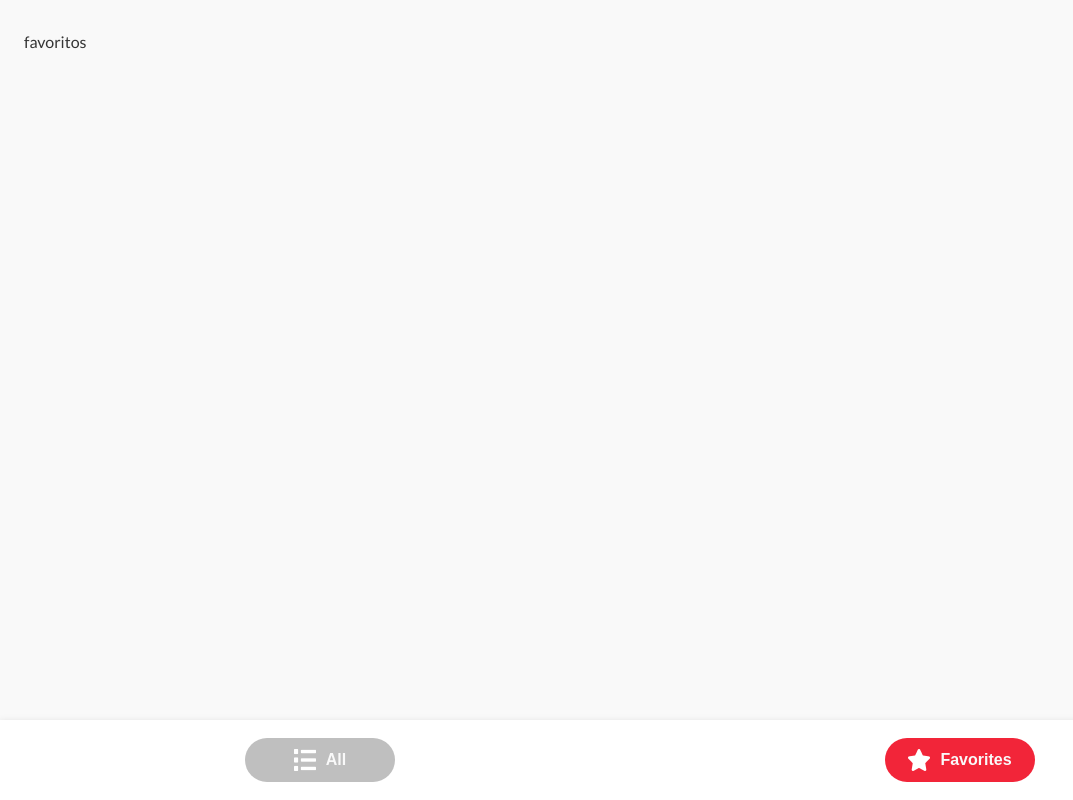
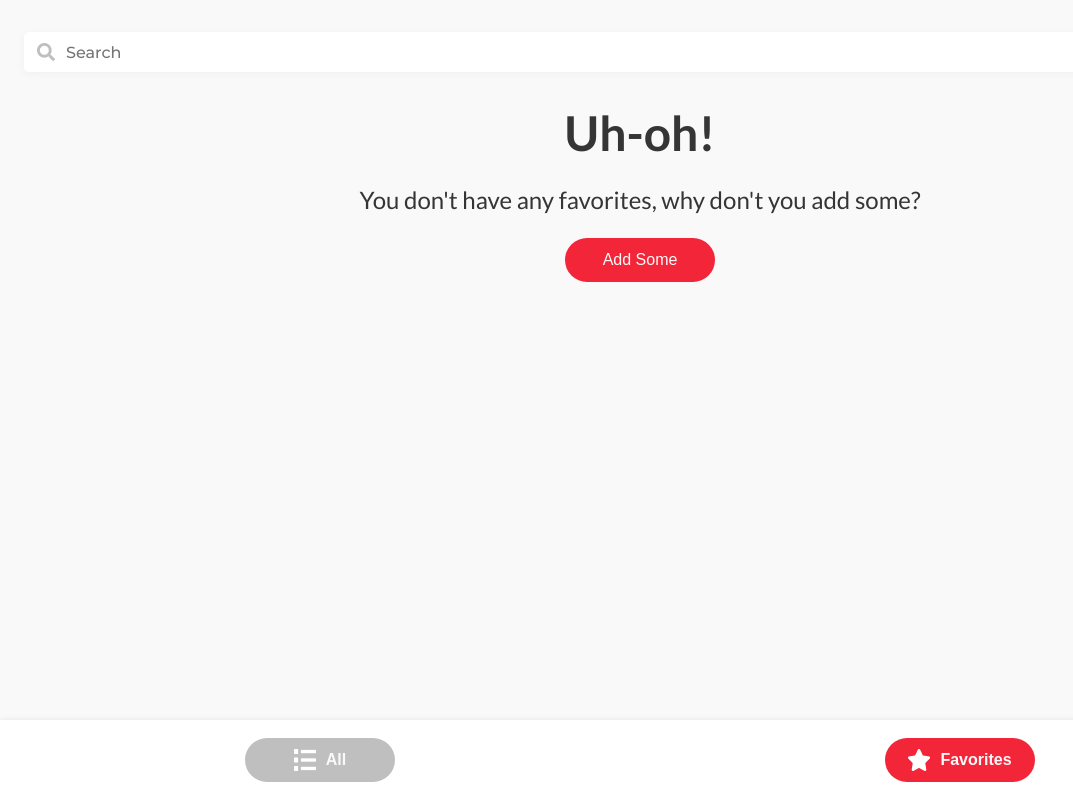
Before and after one commit to pablo-cg/pokedex-global66, a Vue app: page /pokemons/favorites in a window 1280 px wide. Shown: the whole page, without its empty margins (0-1073 px from the left). Built offline with nearby package versions, Linux system fonts and the light colour scheme.

Commit message:
lista de pokemones favoritos

```diff
--- a/src/components/views/FavoritesList.vue
+++ b/src/components/views/FavoritesList.vue
@@ -1,10 +1,51 @@
 <script setup>
-import PokemonInfoModal from '../modals/PokemonInfoModal.vue';</script>
+import PokemonInfoModal from '../modals/PokemonInfoModal.vue'
+import PokemonListItem from '../layout/PokemonListItem.vue'
+import CallToAction from '@/components/layout/CallToAction.vue'
+import { usePokemonStore } from '../../stores/pokemon'
+import { ref } from 'vue'
+
+const store = usePokemonStore()
+
+const isModalOpen = ref(false)
+const selectedPokemon = ref()
+const searchInput = ref('')
+
+function closeModal() {
+  isModalOpen.value = false
+  selectedPokemon.value = null
+}
+
+function getInfoPokemon(value) {
+  selectedPokemon.value = value
+  isModalOpen.value = true
+}
+</script>
 
 <template>
   <div class="main">
-    favoritos
+    <SearchInput v-model="searchInput" />
+    <NoData
+      btn-label="Add Some"
+      push-to="all"
+      description="You don't have any favorites, why don't you add some?"
+      v-if="!store.favoritePokemons.length"
+    />
+    <div class="poke-list" v-else>
+      <PokemonListItem
+        v-for="poke in store.favoritePokemons"
+        :key="poke.name"
+        :pokemon="poke"
+        class="pokemon"
+        @click="getInfoPokemon(poke)"
+      />
+    </div>
+    <Teleport to="body">
+      <PokemonInfoModal
+        v-if="isModalOpen"
+        @close="closeModal"
+        :pokemon="selectedPokemon"
+      />
+    </Teleport>
   </div>
 </template>
-
-<style scoped></style>
```
